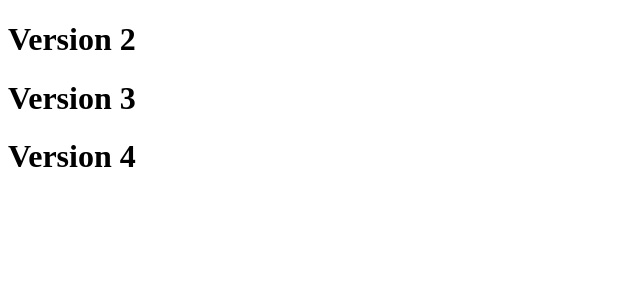
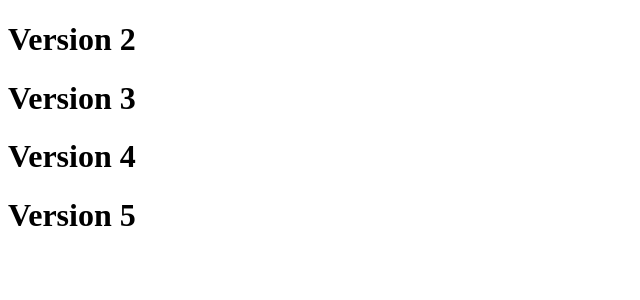
Before and after one commit to SopaDeDuendes/front-polleria-practice, an Angular app: page / in a window 1280 px wide. Shown: the top 300 px of the page, without its empty margins (0-640 px from the left). Built offline with nearby package versions, Linux system fonts and the light colour scheme.

Commit message:
Version5

```diff
--- a/src/app/app.component.html
+++ b/src/app/app.component.html
@@ -1,3 +1,4 @@
 <h1>Version 2</h1>
 <h1>Version 3</h1>
 <h1>Version 4</h1>
+<h1>Version 5</h1>
```
